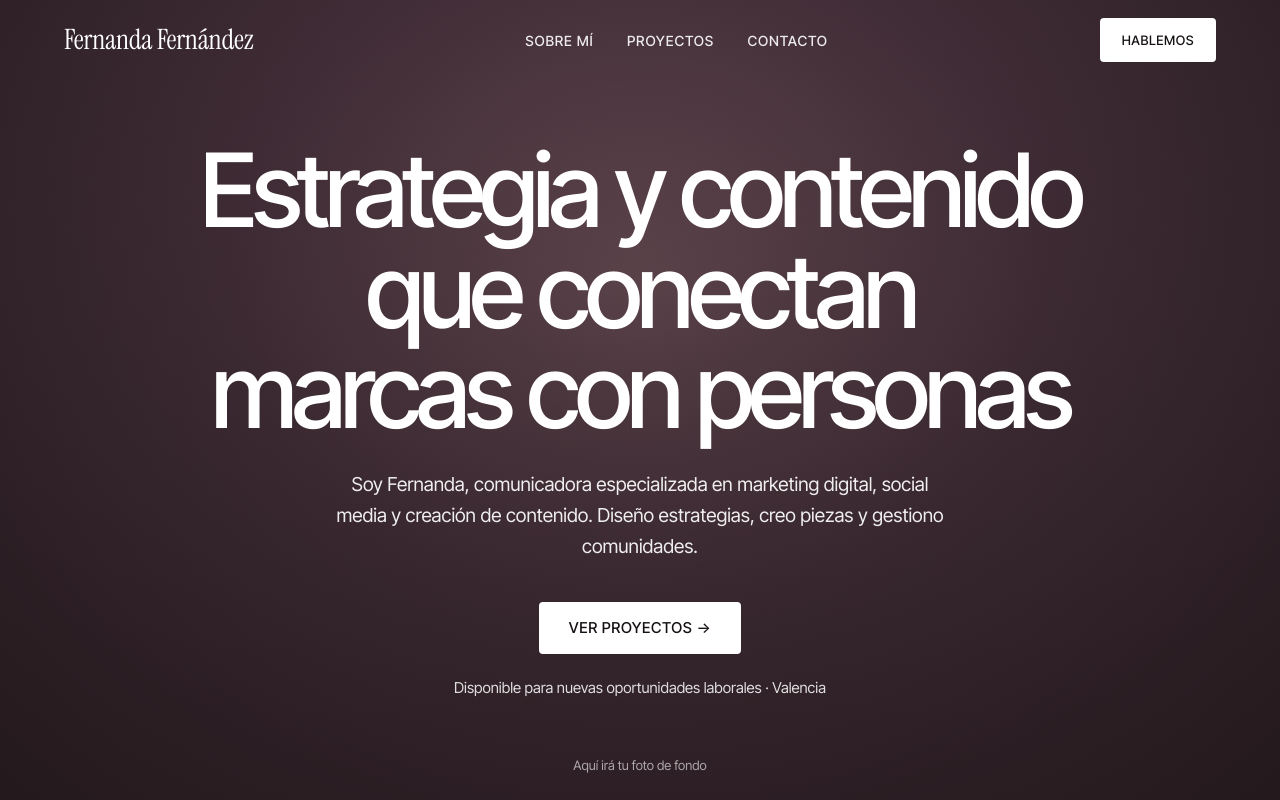
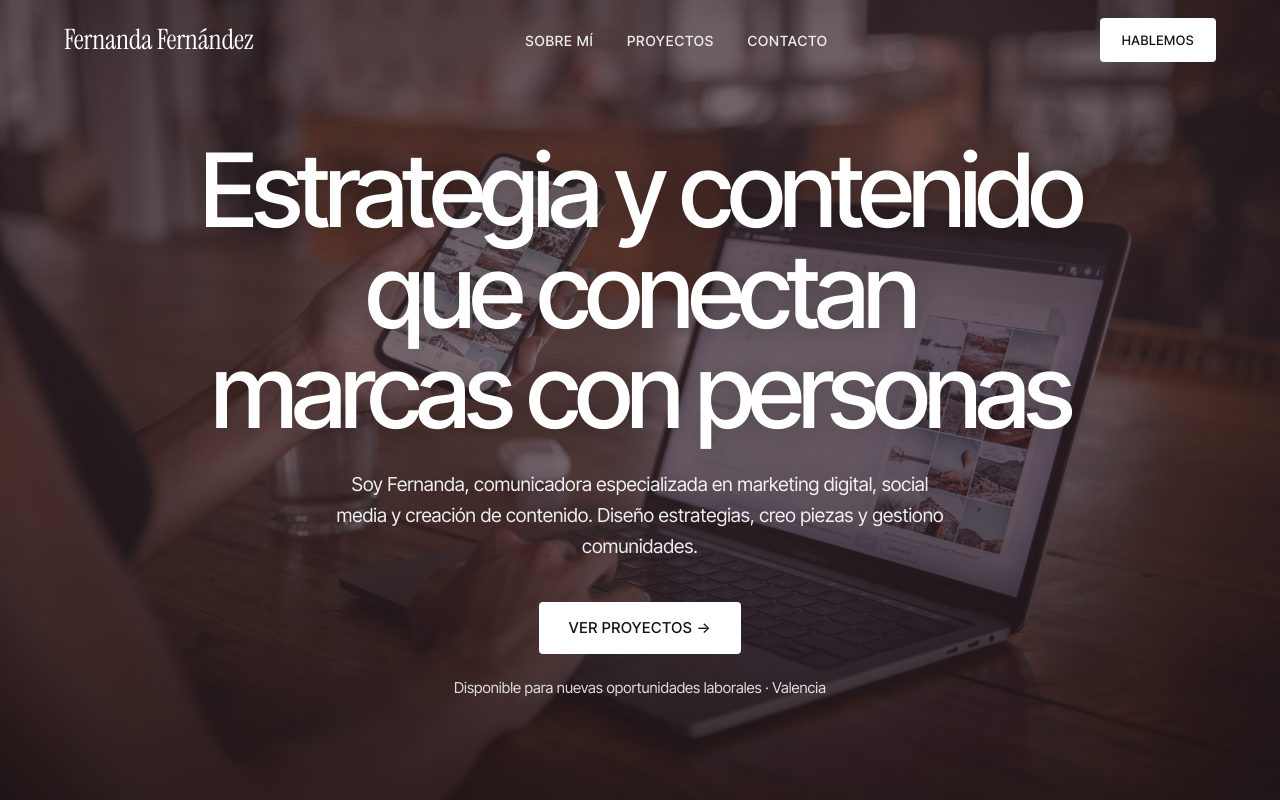
Before and after one commit to fernandaferces/fernandaferces.github.io, a plain HTML site: page index.html in a window 1280 px wide. Shown: the top 800 px of the page. Drawn offline with Linux system fonts and the light colour scheme.

Commit message:
Añade foto de portada
Co-Authored-By: Claude Opus 5.5 <noreply@anthropic.com>
Claude-Session: https://claude.ai/code/session_012tkEQyJtHV8BB5btubpXo3

```diff
--- a/index.html
+++ b/index.html
@@ -46,10 +46,10 @@ nav .btn{min-height:44px;padding:0 22px;font-size:13px}
 /* Portada */
 .hero{position:relative;min-height:100svh;display:grid;place-items:center;text-align:center;color:var(--white);padding:120px max(5vw,20px) 80px;overflow:hidden;
 background:radial-gradient(ellipse at 50% 35%,#7a5a63 0%,#4B3440 45%,#24191d 100%)}
-.hero .photo{position:absolute;inset:0;background:var(--hero-img,none) center/cover;opacity:.55}
-.hero::after{content:"";position:absolute;inset:0;background:linear-gradient(180deg,rgba(36,25,29,.25),rgba(36,25,29,.6))}
+.hero .photo{position:absolute;inset:0;background:url("img/portada.jpg") 60% center/cover;opacity:.7}
+.hero::after{content:"";position:absolute;inset:0;background:linear-gradient(180deg,rgba(43,28,34,.55),rgba(43,28,34,.45) 50%,rgba(30,20,24,.75))}
 .hero-in{position:relative;z-index:1;max-width:980px}
-.hero h1{font-size:clamp(46px,8vw,104px);letter-spacing:-.055em;line-height:.98;margin-bottom:28px}
+.hero h1{text-shadow:0 2px 24px rgba(0,0,0,.25);font-size:clamp(46px,8vw,104px);letter-spacing:-.055em;line-height:.98;margin-bottom:28px}
 .hero p{font-size:clamp(17px,1.5vw,20px);max-width:56ch;margin:0 auto 40px;opacity:.92}
 .hero small{display:block;margin-top:22px;font-size:15px;opacity:.85}
 .ph-note{position:absolute;z-index:1;bottom:24px;left:50%;transform:translateX(-50%);font-size:13px;opacity:.6}
@@ -157,7 +157,6 @@ footer{background:var(--ink);color:rgba(255,255,255,.55);font-size:14px;padding:
     <a class="btn" href="#proyectos">Ver proyectos →</a>
     <small>Disponible para nuevas oportunidades laborales · Valencia</small>
   </div>
-  <span class="ph-note">Aquí irá tu foto de fondo</span>
 </header>
 
 <section class="band" id="sobre-mi">
```
Also changed, not shown: img/portada.jpg (added).
